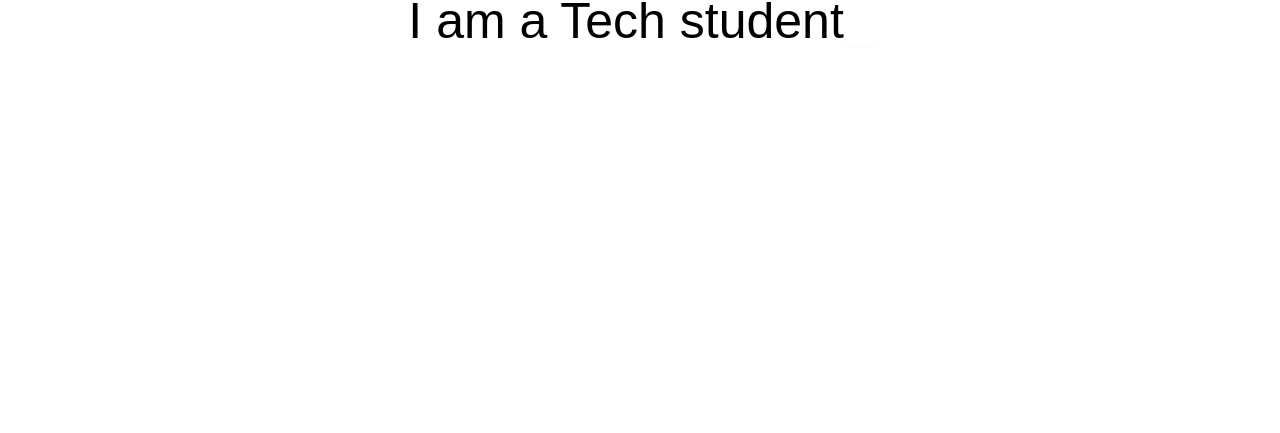
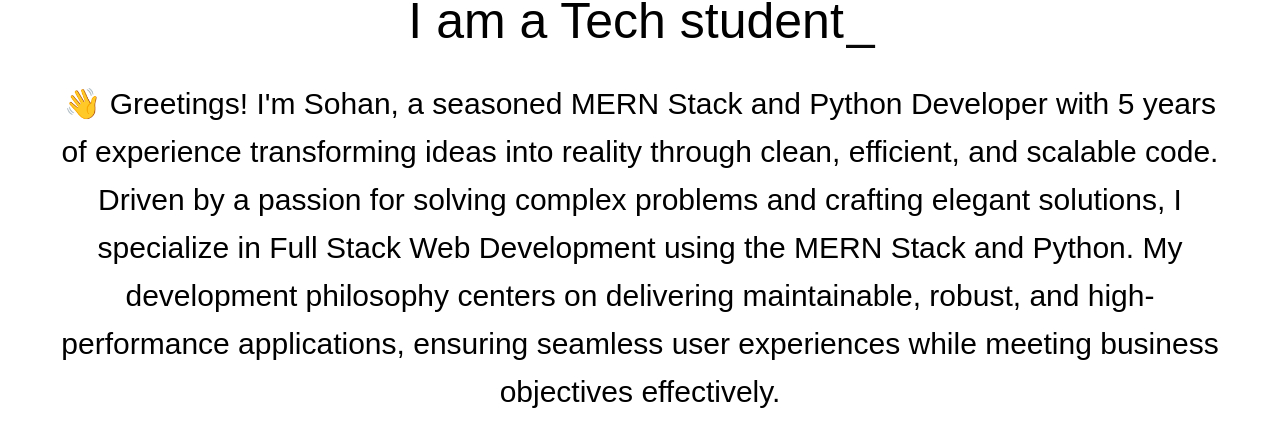
Before and after one commit to thsonu35/My-portfolio, a React (Create React App) app: page / in a window 1280 px wide. Shown: the part 367-800 px from the top of the page. Built offline with nearby package versions, Linux system fonts and the light colour scheme.

Commit message:
Update Home.jsx

```diff
--- a/src/components/Home.jsx
+++ b/src/components/Home.jsx
@@ -9,7 +9,7 @@ const Home = () => {
   const [isTypingDone, setIsTypingDone] = useState(false);
 
   const handleType = (count) => {
-    const words = ["Interested in Cyber Security", "I am a Tech student", "I am a Web Developer"];
+    const words = ["I am a Web Developer"];
     if (words[count] === "I am a Web Developer") {
       setShowCard(true);
     }
@@ -43,9 +43,9 @@ const Home = () => {
           {showCard && (
             <div className="fade-in-card">
               <p>
-                👋 Greetings! I'm Sohan, a passionate MERN and Python Developer with a love for turning ideas into reality through clean and efficient code.
-                Driven by a curiosity to solve problems and a love for elegant solutions, I specialize in Full Stack Web development using Python and MERN. My approach is rooted in a commitment to writing code that is not only functional but also maintainable and scalable.
-              </p>
+👋 Greetings! I'm Sohan, a seasoned MERN Stack and Python Developer with 5 years of experience transforming ideas into reality through clean, efficient, and scalable code.
+
+Driven by a passion for solving complex problems and crafting elegant solutions, I specialize in Full Stack Web Development using the MERN Stack and Python. My development philosophy centers on delivering maintainable, robust, and high-performance applications, ensuring seamless user experiences while meeting business objectives effectively.              </p>
             </div>
           )}
           {isTypingDone && (
```
